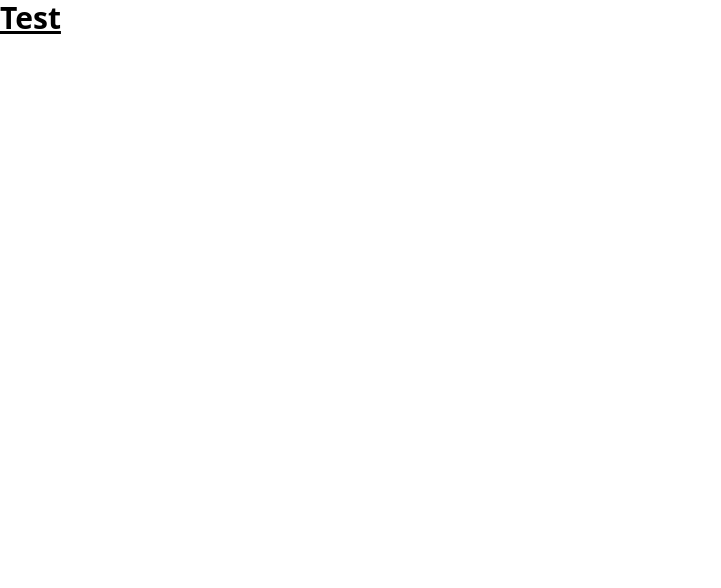
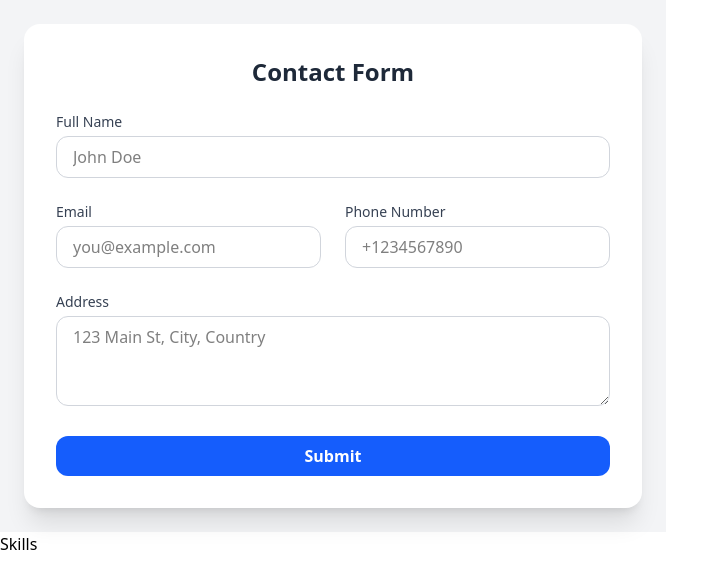
Before and after one commit to ExpixelStudio/cv-builder-app, a React (Vite) app: page / in a window 1280 px wide. Shown: the top 588 px of the page, without its empty margins (0-721 px from the left). Built offline with nearby package versions, Linux system fonts and the light colour scheme.

Commit message:
Create form for GeneralInfo component. Added placeholder to SkillsInfo and called them in MainPreview

```diff
--- a/src/App.jsx
+++ b/src/App.jsx
@@ -1,12 +1,12 @@
 /* import { useState } from 'react' */
 import './App.css'
+import MainPreview from './components/MainPreview'
 
 function App() {
 
   return (
-    <>
-      <p className="text-3xl font-bold underline">Test</p>
-    </>
+      <MainPreview />
+
   )
 }
 
--- a/src/components/GeneralInfo.jsx
+++ b/src/components/GeneralInfo.jsx
@@ -0,0 +1,64 @@
+export default function GeneralInfo(/* {name, email, phone, address} */) {
+  return (
+    <div className="bg-gray-100 inline-flex items-center justify-center p-6 w-fit">
+      <div className="bg-white p-8 rounded-2xl shadow-xl w-full max-w-2xl">
+        <h2 className="text-2xl font-semibold mb-6 text-gray-800 text-center">Contact Form</h2>
+        <form className="grid grid-cols-1 md:grid-cols-2 gap-6">
+          {/* Full Name */}
+          <div className="col-span-1 md:col-span-2">
+            <label className="block text-sm font-medium text-gray-700 mb-1">Full Name</label>
+            <input
+              type="text"
+              name="fullName"
+              placeholder="John Doe"
+              className="w-full px-4 py-2 border border-gray-300 rounded-xl focus:outline-none focus:ring-2 focus:ring-blue-500"
+            />
+          </div>
+
+          {/* Email */}
+          <div>
+            <label className="block text-sm font-medium text-gray-700 mb-1">Email</label>
+            <input
+              type="email"
+              name="email"
+              placeholder="you@example.com"
+              className="w-full px-4 py-2 border border-gray-300 rounded-xl focus:outline-none focus:ring-2 focus:ring-blue-500"
+            />
+          </div>
+
+          {/* Phone Number */}
+          <div>
+            <label className="block text-sm font-medium text-gray-700 mb-1">Phone Number</label>
+            <input
+              type="tel"
+              name="phone"
+              placeholder="+1234567890"
+              className="w-full px-4 py-2 border border-gray-300 rounded-xl focus:outline-none focus:ring-2 focus:ring-blue-500"
+            />
+          </div>
+
+          {/* Address */}
+          <div className="col-span-1 md:col-span-2">
+            <label className="block text-sm font-medium text-gray-700 mb-1">Address</label>
+            <textarea
+              name="address"
+              rows= {3}
+              placeholder="123 Main St, City, Country"
+              className="w-full px-4 py-2 border border-gray-300 rounded-xl focus:outline-none focus:ring-2 focus:ring-blue-500"
+            ></textarea>
+          </div>
+
+          {/* Submit Button */}
+          <div className="col-span-1 md:col-span-2">
+            <button
+              type="submit"
+              className="w-full bg-blue-600 hover:bg-blue-700 text-white font-semibold py-2 px-6 rounded-xl transition duration-200"
+            >
+              Submit
+            </button>
+          </div>
+        </form>
+      </div>
+    </div>
+  );
+}
--- a/src/components/MainPreview.jsx
+++ b/src/components/MainPreview.jsx
@@ -0,0 +1,12 @@
+import GeneralInfo from "./GeneralInfo";
+import SkillsInfo from "./SkillsInfo";
+
+
+export default function MainPreview() {
+  return (
+    <div className="grid grid-cols-1">
+     <GeneralInfo />
+     <SkillsInfo />
+    </div>
+  );
+};
--- a/src/components/SkillsInfo.jsx
+++ b/src/components/SkillsInfo.jsx
@@ -0,0 +1,6 @@
+export default function SkillsInfo() {
+  return (
+     <h1>Skills</h1>
+
+  );
+};
```
